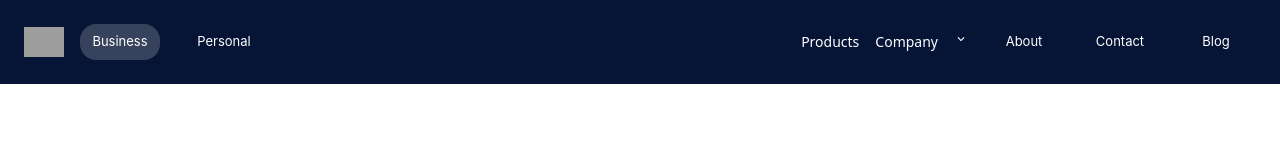
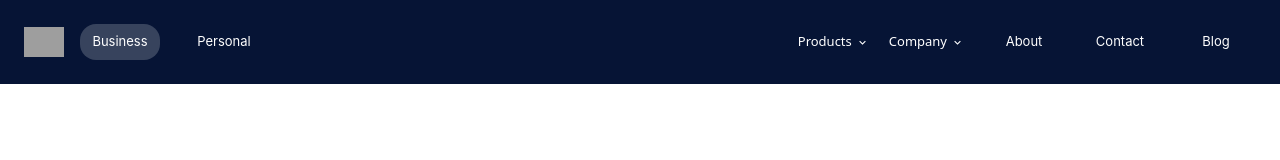
Before and after one commit to ebenezer-code/moniepointClone, a React (Vite) app: page / in a window 1280 px wide. Shown: the top 160 px of the page. Built offline with nearby package versions, Linux system fonts and the light colour scheme; grey boxes are pictures that could not be loaded.

Commit message:
Menu fixes

```diff
--- a/src/components/Menu.jsx
+++ b/src/components/Menu.jsx
@@ -11,7 +11,7 @@ function Menu() {
   return (
     <div className="relative">
       <ul
-        className="flex gap-4 text-white text-sm relative"
+        className="flex gap-4 text-white text-[13px] relative"
         onMouseEnter={() => {}}
         onMouseLeave={() => {
           setActiveMenu(null);
@@ -25,7 +25,7 @@ function Menu() {
               setActiveMenu(i);
               setHoverSubIndex(null);
             }}
-            className="cursor-pointer relative transition-all ease-in-out duration-200"
+            className="cursor-pointer relative transition-all ease-in-out duration-200 flex items-center justify-center"
           >
             {menu.name}
             {activeMenu === i && (
@@ -66,9 +66,9 @@ function Menu() {
                 </div>
               </div>
             )}
+             <MdKeyboardArrowDown className="text-[13px] mx-1"/>
           </li>
         ))}
-        <MdKeyboardArrowDown />
       </ul>
     </div>
   );
```
